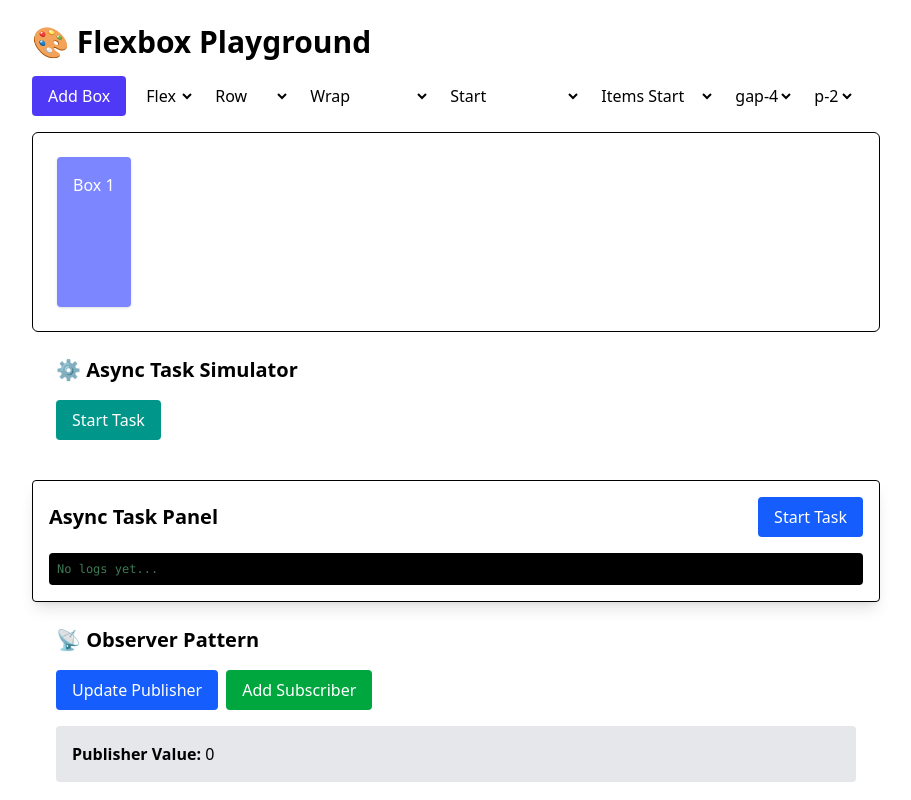
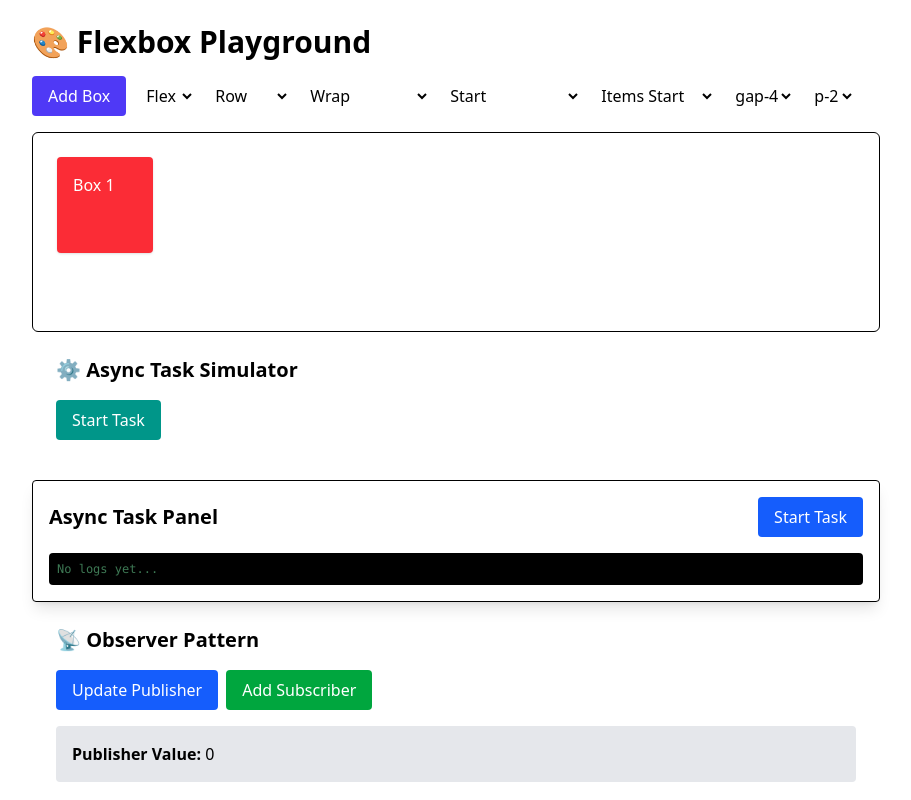
Before and after one commit to codeOfSamson/devForge, a React (Vite) app: page / in a window 1280 px wide. Shown: the top 800 px of the page, without its empty margins (184-1095 px from the left). Built offline with nearby package versions, Linux system fonts and the light colour scheme.

Commit message:
fixed preview box display, need to expand on grid layout features

```diff
--- a/src/App.tsx
+++ b/src/App.tsx
@@ -18,7 +18,6 @@ export default function App() {
   const [gap, setGap] = useState("gap-4")
   const [padding, setPadding] = useState("p-6")
   const [layoutType, setLayoutType] = useState("flex")
-
 
   return (
     <div className="p-6 max-w-4xl mx-auto">
@@ -44,7 +43,7 @@ export default function App() {
       />
 
         <Preview
-  layoutType="flex"
+          layoutType={layoutType}
           direction={flexDir}
           justify={justify}
           align={align}
--- a/src/components/Controls.tsx
+++ b/src/components/Controls.tsx
@@ -6,7 +6,7 @@ type Props = {
   wrap: string
   gap: string
   padding: string
-  onLayoutTypeChange: (val: "flex" | "grid") => void
+  onLayoutTypeChange: (val: string) => void
   onDirectionChange: (val: string) => void
   onJustifyChange: (val: string) => void
   onAlignChange: (val: string) => void
@@ -39,7 +39,7 @@ export default function Controls({
       <button onClick={onAddBox} className="bg-indigo-600 text-white px-4 py-2 rounded">
         Add Box
       </button>
-      <select value={layoutType} onChange={(e) => onLayoutTypeChange(e.target.value as "flex" | "grid")}>
+      <select value={layoutType} onChange={(e) => onLayoutTypeChange(e.target.value)}>
   <option value="flex">Flex</option>
   <option value="grid">Grid</option>
 </select>
--- a/src/components/Preview.tsx
+++ b/src/components/Preview.tsx
@@ -5,7 +5,7 @@ type Box = {
   }
 
 type Props = {
-    layoutType: "flex" | "grid"
+    layoutType: string
     direction: string
     justify: string
     align: string
@@ -14,6 +14,7 @@ type Props = {
     padding: string
     boxes: Box[]
   }
+
 
   export default function Preview({
     layoutType,
@@ -25,18 +26,29 @@ type Props = {
     padding,
     boxes,
   }: Props) {
+
+
     const layoutClass =
-      layoutType === "flex"
-        ? `flex flex-${direction} flex-${wrap} justify-${justify} items-${align}`
-        : `grid grid-cols-3`
+    layoutType === "flex"
+      ? `flex ${direction} ${wrap} ${justify} ${align}`
+      : `grid grid-cols-4`
 
     return (
       <div className={`border rounded-md min-h-[200px] ${padding} ${gap} ${layoutClass}`}>
-        {[...Array(boxes)].map((_, i) => (
-          <div key={i} className="bg-indigo-400 text-white p-4 rounded shadow">
-            Box {i + 1}
-          </div>
-        ))}
+      {boxes.map((box, i) => (
+        <div
+          key={box.id}
+          className={`${box.color} ${box.size}  text-white p-4 rounded shadow`}
+          style={{
+            width: box.size,
+            height: box.size,
+            backgroundColor: box.color,
+          }}
+            >
+             Box {i + 1}
+       </div>
+))}
+
       </div>
     )
   }
```
Lines whose indentation alone changed are shown as unchanged.
